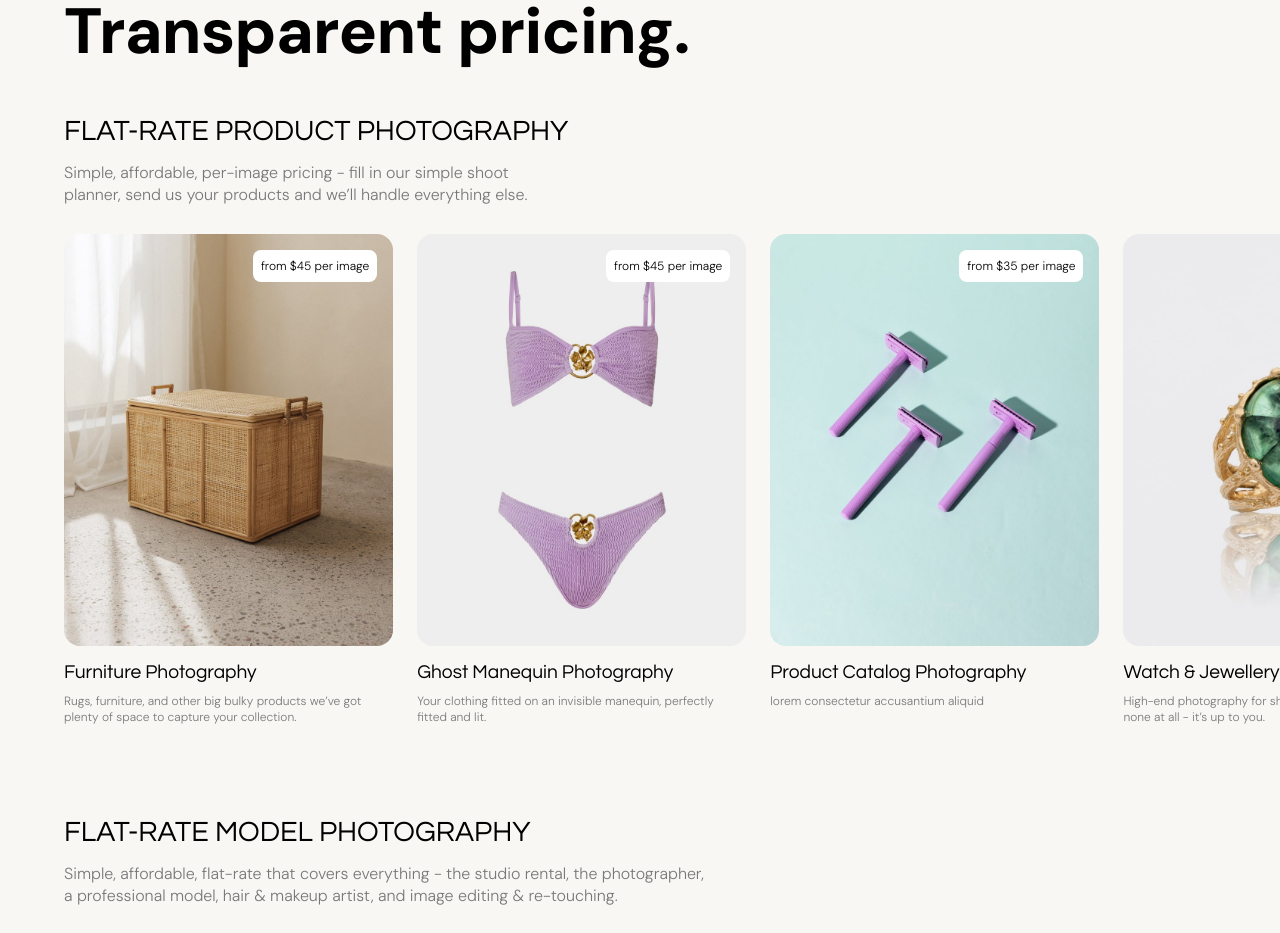
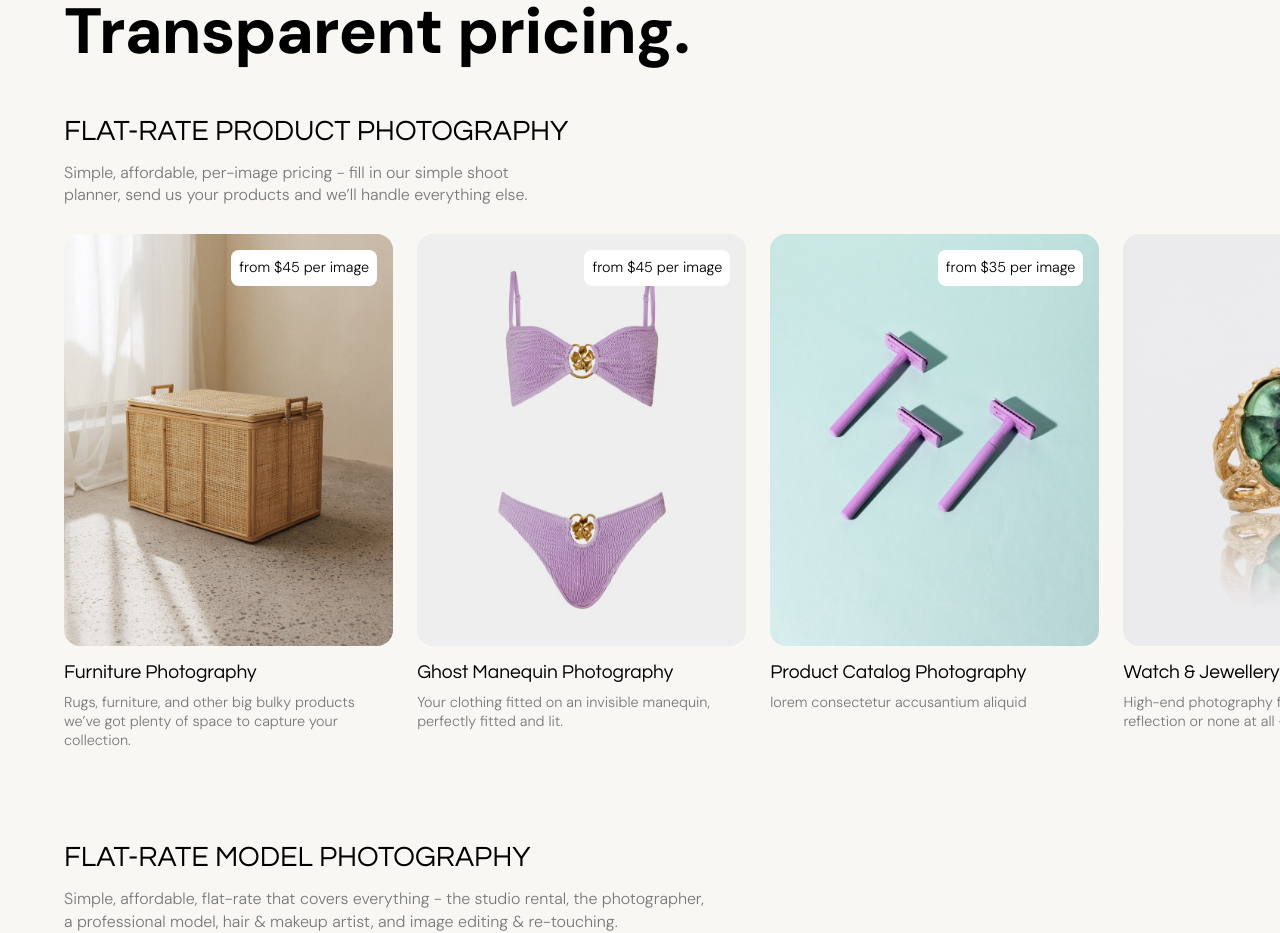
Before and after one commit to TheInstituteOfCode/Sulu, a Jekyll site: the page built from index.html, in a window 1280 px wide. Shown: the part 2840-3773 px from the top of the page. Built offline with Jekyll 4.4.1, drawn with Linux system fonts in a browser that asks for light colours; a style sheet for code colours, icons or effects is not loaded; grey boxes are pictures that could not be loaded.

Commit message:
tina tweaks

```diff
--- a/assets/css/style.css
+++ b/assets/css/style.css
@@ -8,14 +8,12 @@
     --font-mono: ui-monospace, SFMono-Regular, Menlo, Monaco, Consolas, "Liberation Mono",
       "Courier New", monospace;
     --color-slate-700: oklch(37.2% 0.044 257.287);
-    --color-black: #000;
     --color-white: #fff;
     --spacing: 0.25rem;
     --breakpoint-md: 48rem;
     --breakpoint-lg: 64rem;
-    --breakpoint-xl: 80rem;
     --container-xl: 36rem;
-    --text-xs: 0.75rem;
+    --text-xs: 0.9rem;
     --text-xs--line-height: calc(1 / 0.75);
     --text-sm: 1.5rem;
     --text-sm--line-height: 1.1;
@@ -37,8 +35,6 @@
     --default-font-family: var(--font-sans);
     --default-mono-font-family: var(--font-mono);
     --color-dark: var(--dark);
-    --color-cream: var(--cream-400);
-    --text-tiny: 0.85rem;
     --text-md: 2rem;
     --text-md--line-height: 1.1;
   }
@@ -277,9 +273,6 @@
   .mx-\[5\%\] {
     margin-inline: 5%;
   }
-  .mx-auto {
-    margin-inline: auto;
-  }
   .mt-8 {
     margin-top: calc(var(--spacing) * 8);
   }
@@ -361,9 +354,6 @@
   .aspect-auto {
     aspect-ratio: auto;
   }
-  .aspect-square {
-    aspect-ratio: 1 / 1;
-  }
   .h-\[80vh\] {
     height: 80vh;
   }
@@ -391,9 +381,6 @@
   .min-h-\[70vh\] {
     min-height: 70vh;
   }
-  .w-4\/5 {
-    width: calc(4/5 * 100%);
-  }
   .w-5\/6 {
     width: calc(5/6 * 100%);
   }
@@ -409,14 +396,14 @@
   .max-w-24 {
     max-width: calc(var(--spacing) * 24);
   }
+  .max-w-\[8rem\] {
+    max-width: 8rem;
+  }
   .max-w-screen-lg {
     max-width: var(--breakpoint-lg);
   }
   .max-w-screen-md {
     max-width: var(--breakpoint-md);
-  }
-  .max-w-screen-xl {
-    max-width: var(--breakpoint-xl);
   }
   .max-w-xl {
     max-width: var(--container-xl);
@@ -438,12 +425,6 @@
   }
   .basis-2\/5 {
     flex-basis: calc(2/5 * 100%);
-  }
-  .basis-\[40\%\] {
-    flex-basis: 40%;
-  }
-  .basis-\[60\%\] {
-    flex-basis: 60%;
   }
   .basis-\[300px\] {
     flex-basis: 300px;
@@ -477,9 +458,6 @@
   }
   .grid-cols-3 {
     grid-template-columns: repeat(3, minmax(0, 1fr));
-  }
-  .grid-cols-4 {
-    grid-template-columns: repeat(4, minmax(0, 1fr));
   }
   .grid-cols-5 {
     grid-template-columns: repeat(5, minmax(0, 1fr));
@@ -568,20 +546,11 @@
     border-bottom-style: var(--tw-border-style);
     border-bottom-width: 2px;
   }
-  .border-black {
-    border-color: var(--color-black);
-  }
   .border-dark {
     border-color: var(--color-dark);
   }
   .border-white {
     border-color: var(--color-white);
-  }
-  .bg-black {
-    background-color: var(--color-black);
-  }
-  .bg-cream {
-    background-color: var(--color-cream);
   }
   .bg-dark {
     background-color: var(--color-dark);
@@ -743,9 +712,6 @@
   .text-\[1\.8rem\] {
     font-size: 1.8rem;
   }
-  .text-tiny {
-    font-size: var(--text-tiny);
-  }
   .leading-\[1\.1\] {
     --tw-leading: 1.1;
     line-height: 1.1;
@@ -760,12 +726,6 @@
   }
   .text-balance {
     text-wrap: balance;
-  }
-  .text-black {
-    color: var(--color-black);
-  }
-  .text-cream {
-    color: var(--color-cream);
   }
   .text-dark {
     color: var(--color-dark);
@@ -787,6 +747,10 @@
   }
   .opacity-60 {
     opacity: 60%;
+  }
+  .shadow {
+    --tw-shadow: 0 1px 3px 0 var(--tw-shadow-color, rgb(0 0 0 / 0.1)), 0 1px 2px -1px var(--tw-shadow-color, rgb(0 0 0 / 0.1));
+    box-shadow: var(--tw-inset-shadow), var(--tw-inset-ring-shadow), var(--tw-ring-offset-shadow), var(--tw-ring-shadow), var(--tw-shadow);
   }
   .transition {
     transition-property: color, background-color, border-color, outline-color, text-decoration-color, fill, stroke, --tw-gradient-from, --tw-gradient-via, --tw-gradient-to, opacity, box-shadow, transform, translate, scale, rotate, filter, -webkit-backdrop-filter, backdrop-filter, display, content-visibility, overlay, pointer-events;
@@ -817,11 +781,6 @@
   .sm\:hidden {
     @media (width >= 40rem) {
       display: none;
-    }
-  }
-  .sm\:w-2\/5 {
-    @media (width >= 40rem) {
-      width: calc(2/5 * 100%);
     }
   }
   .sm\:grid-cols-2 {
@@ -941,12 +900,6 @@
       line-height: var(--tw-leading, var(--text-2xl--line-height));
     }
   }
-  .md\:text-base {
-    @media (width >= 48rem) {
-      font-size: var(--text-base);
-      line-height: var(--tw-leading, var(--text-base--line-height));
-    }
-  }
   .md\:text-lg {
     @media (width >= 48rem) {
       font-size: var(--text-lg);
@@ -1004,11 +957,6 @@
   .lg\:inline-flex {
     @media (width >= 64rem) {
       display: inline-flex;
-    }
-  }
-  .lg\:w-1\/4 {
-    @media (width >= 64rem) {
-      width: calc(1/4 * 100%);
     }
   }
   .lg\:grid-cols-2 {
@@ -1246,6 +1194,71 @@
   syntax: "*";
   inherits: false;
 }
+@property --tw-shadow {
+  syntax: "*";
+  inherits: false;
+  initial-value: 0 0 #0000;
+}
+@property --tw-shadow-color {
+  syntax: "*";
+  inherits: false;
+}
+@property --tw-shadow-alpha {
+  syntax: "<percentage>";
+  inherits: false;
+  initial-value: 100%;
+}
+@property --tw-inset-shadow {
+  syntax: "*";
+  inherits: false;
+  initial-value: 0 0 #0000;
+}
+@property --tw-inset-shadow-color {
+  syntax: "*";
+  inherits: false;
+}
+@property --tw-inset-shadow-alpha {
+  syntax: "<percentage>";
+  inherits: false;
+  initial-value: 100%;
+}
+@property --tw-ring-color {
+  syntax: "*";
+  inherits: false;
+}
+@property --tw-ring-shadow {
+  syntax: "*";
+  inherits: false;
+  initial-value: 0 0 #0000;
+}
+@property --tw-inset-ring-color {
+  syntax: "*";
+  inherits: false;
+}
+@property --tw-inset-ring-shadow {
+  syntax: "*";
+  inherits: false;
+  initial-value: 0 0 #0000;
+}
+@property --tw-ring-inset {
+  syntax: "*";
+  inherits: false;
+}
+@property --tw-ring-offset-width {
+  syntax: "<length>";
+  inherits: false;
+  initial-value: 0px;
+}
+@property --tw-ring-offset-color {
+  syntax: "*";
+  inherits: false;
+  initial-value: #fff;
+}
+@property --tw-ring-offset-shadow {
+  syntax: "*";
+  inherits: false;
+  initial-value: 0 0 #0000;
+}
 @property --tw-duration {
   syntax: "*";
   inherits: false;
@@ -1266,6 +1279,20 @@
       --tw-border-style: solid;
       --tw-leading: initial;
       --tw-font-weight: initial;
+      --tw-shadow: 0 0 #0000;
+      --tw-shadow-color: initial;
+      --tw-shadow-alpha: 100%;
+      --tw-inset-shadow: 0 0 #0000;
+      --tw-inset-shadow-color: initial;
+      --tw-inset-shadow-alpha: 100%;
+      --tw-ring-color: initial;
+      --tw-ring-shadow: 0 0 #0000;
+      --tw-inset-ring-color: initial;
+      --tw-inset-ring-shadow: 0 0 #0000;
+      --tw-ring-inset: initial;
+      --tw-ring-offset-width: 0px;
+      --tw-ring-offset-color: #fff;
+      --tw-ring-offset-shadow: 0 0 #0000;
       --tw-duration: initial;
       --tw-ease: initial;
     }
--- a/index.html
+++ b/index.html
@@ -337,7 +330,7 @@
         <h2 class="text-lg h-mono md:text-md md:uppercase">What we do</h2>
     </div>
 
-    {% for item in page.features limit:2 %}
+      {% for item in page.features limit:2 %}
 
     <div class="flex lg:p-8 lg:border-r-2">
         <div class="hidden lg:block"> <i class="iconoir-{{item.icon}} text-sm pr-4"></i></div>
@@ -348,6 +341,7 @@
             <p class="text-balance">
                 {{item.description}}
             </p>
+        </div>
         </div>
     </div>
 
@@ -426,7 +420,7 @@
             </div>
         {% endfor %}
             <div class="absolute left-[100vw] gallery-image-holder">
-            {% for item in page.featured-work-block.rows-1.images  %}
+            {% for item in page.featured-work-block.rows-2.images  %}
                     <img src="{{item.image}}" alt="{{item.alt}}" data-text="{{item.text}}" />
             {% endfor %}
             </div>
@@ -548,7 +542,7 @@
         {% for reason in page.reasons %}
         <div class="basis-2/5 md:basis-1/5 md:shrink shrink-0 p-4 bg-white rounded-3xl cursor-pointer reasonButtons  {% if forloop.first %} active {% endif %} " data-scroll-number="{{forloop.index0}}">
             <h4 class="h-mono opacity-60 text-[1.1rem] mb-8">0{{forloop.index}}</h4>
-            <h3 class="text-[1.1rem] max-w-24 h-mono">{{reason.title}}
+            <h3 class="text-[1.1rem] max-w-[8rem] h-mono uppercase">{{reason.title}} </h3>
             <p class="text-xs">{{reason.short-description}}</p>
         </h3></div>
         {% endfor %}
@@ -563,10 +557,10 @@
                         <img class="absolute w-full h-full object-cover {% if forloop.first %} active {% endif %}" src="{{image.image}}" alt="image.alt" />
                     {% endfor %}
 
-                    <div class="absolute bottom-4 right-4 flex gap-1">
+                    <!-- <div class="absolute bottom-4 right-4 flex gap-1">
                         <div class="next py-4 px-5 border border-dark rounded-full"> <i class="iconoir-arrow-left align-middle" aria-hidden="true"></i> </div>
                         <div class="prev py-4 px-5 border border-dark rounded-full bg-dark text-white"> <i class="iconoir-arrow-right align-middle" aria-hidden="true"></i> </div>
-                    </div>
+                    </div> -->
                 </div>
                 <div class="p-8 md:basis-[60%] flex-shrink-0 basis-full">
                     <div class="flex flex-col justify-between h-full">
--- a/style.css
+++ b/style.css
@@ -14,7 +14,8 @@
   --color-lightestcream: var(--cream-200);
 
   /* Font sizes */
-  --text-tiny: 0.85rem;
+  --text-tiny: 0.8rem;
+  --text-xs: 0.9rem;
   --text-base: 1rem;
   --text-sm: 1.5rem;
   --text-sm--line-height: 1.1;
```
Also changed, not shown: other parts of index.html (+0 -7 lines).
